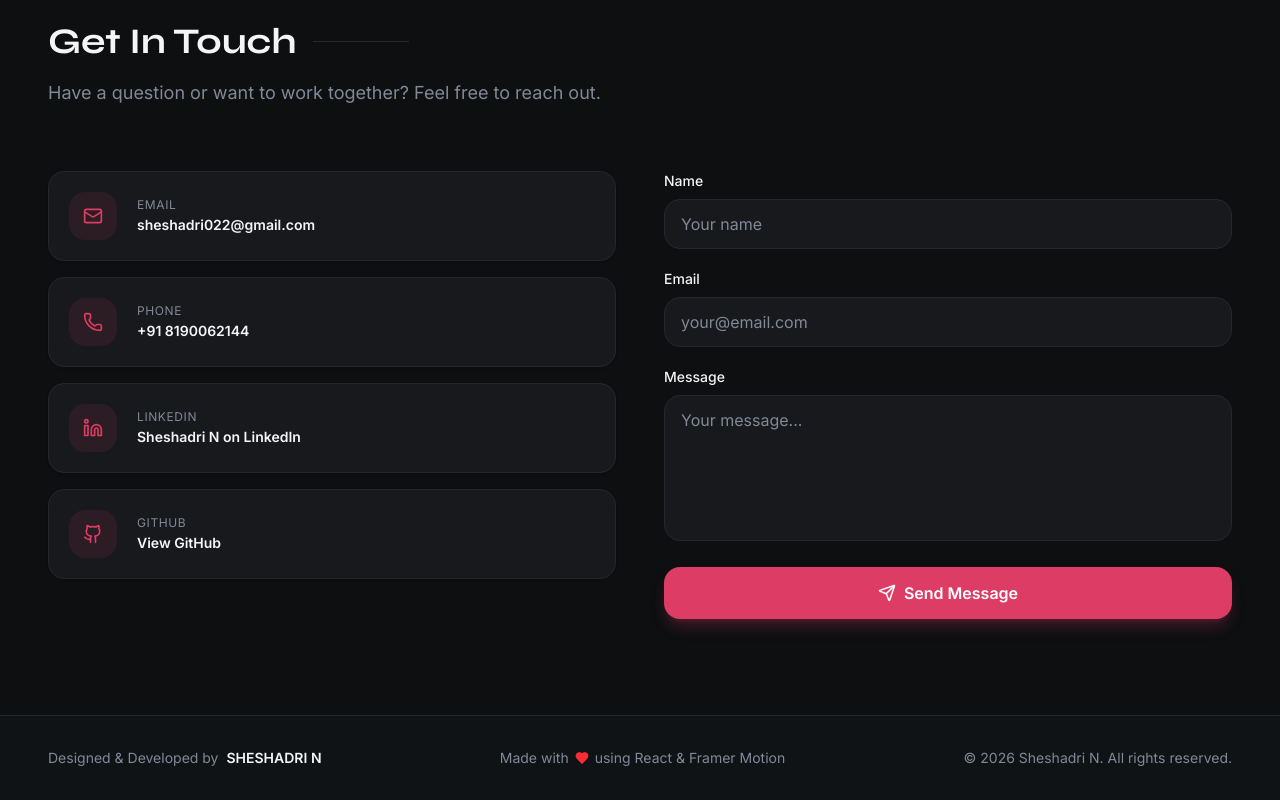
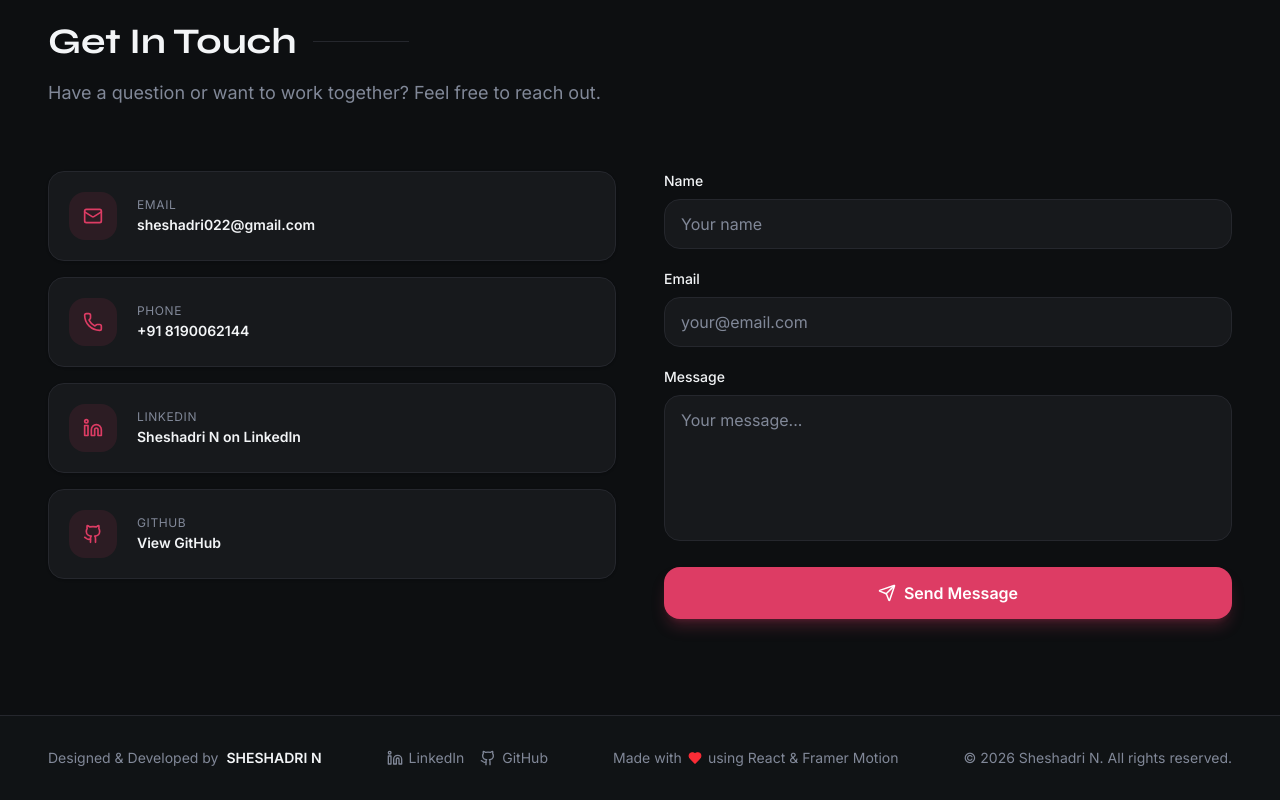
Before and after one commit to sheshadri022/portfolio, a React (Vite) app: page / in a window 1280 px wide. Shown: the part 6389-7189 px from the top of the page. Built offline with nearby package versions, Linux system fonts and the light colour scheme.

Commit message:
Update src/components/Footer.tsx

```diff
--- a/src/components/Footer.tsx
+++ b/src/components/Footer.tsx
@@ -1,5 +1,5 @@
 import { motion } from "framer-motion";
-import { Heart } from "lucide-react";
+import { Heart, Github, Linkedin } from "lucide-react";
 
 export default function Footer() {
   return (
@@ -16,11 +16,36 @@ export default function Footer() {
             <span>Designed & Developed by</span>
             <span className="font-semibold text-foreground">SHESHADRI N</span>
           </div>
+
+          <div className="flex items-center gap-4">
+            <a
+              href="https://www.linkedin.com/in/sheshadri-n"
+              target="_blank"
+              rel="noopener noreferrer"
+              className="flex items-center gap-1.5 hover:text-primary transition-colors"
+              aria-label="LinkedIn"
+            >
+              <Linkedin size={16} />
+              <span>LinkedIn</span>
+            </a>
+            <a
+              href="https://github.com/sheshadri022"
+              target="_blank"
+              rel="noopener noreferrer"
+              className="flex items-center gap-1.5 hover:text-primary transition-colors"
+              aria-label="GitHub"
+            >
+              <Github size={16} />
+              <span>GitHub</span>
+            </a>
+          </div>
+
           <div className="flex items-center gap-1.5">
             <span>Made with</span>
             <Heart size={14} className="text-red-500 fill-red-500" />
             <span>using React & Framer Motion</span>
           </div>
+
           <div>
             &copy; {new Date().getFullYear()} Sheshadri N. All rights reserved.
           </div>
```
